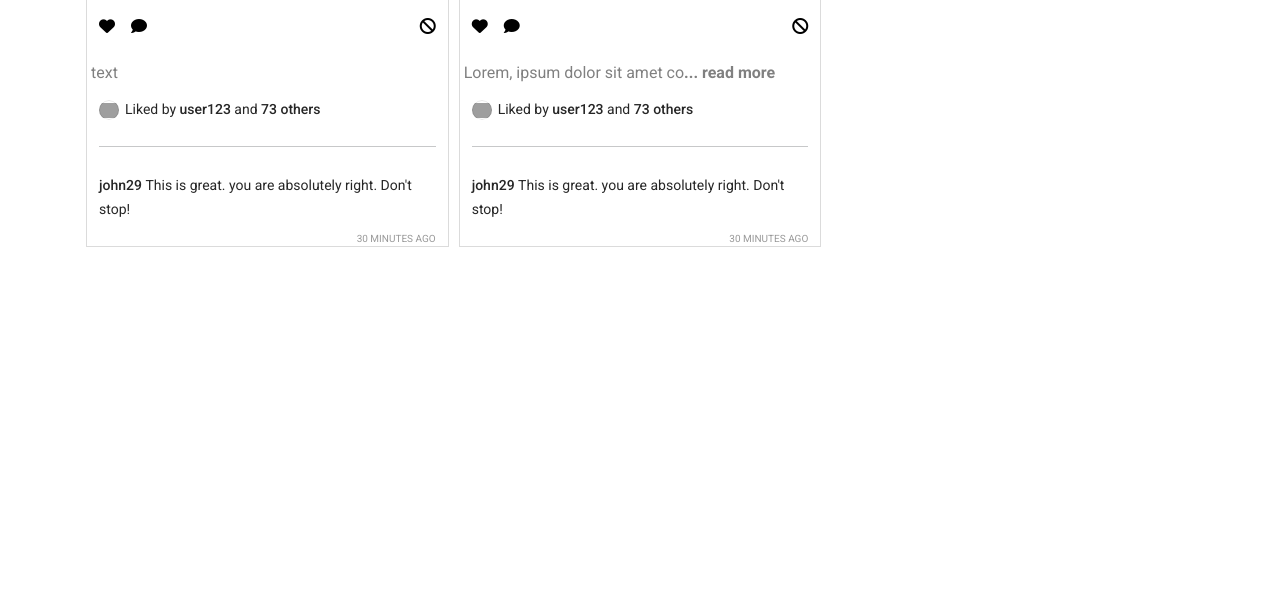
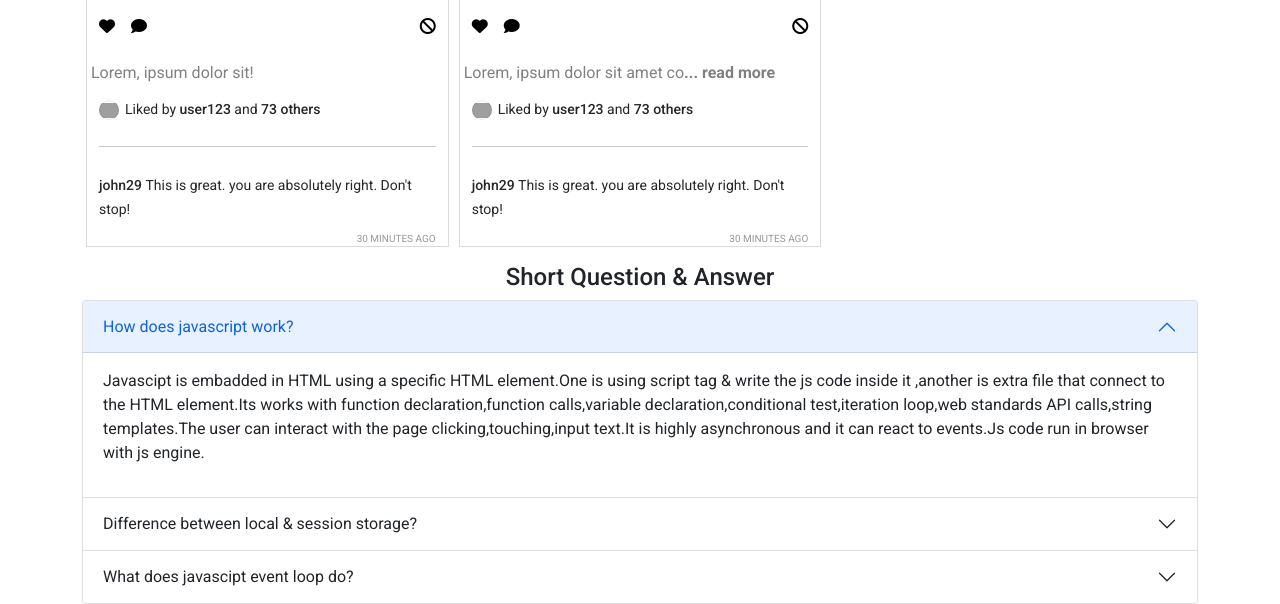
Before and after one commit to Deby1997/insta-correction, a plain HTML site: page index.html in a window 1280 px wide. Shown: the part 1285-1889 px from the top of the page. Before the commit the page ends 1548 px from the top, so only its background shows below. Drawn offline with nearby package versions, Linux system fonts and the light colour scheme; grey boxes are pictures that could not be loaded.

Commit message:
Answer added

```diff
--- a/index.html
+++ b/index.html
@@ -18,6 +18,9 @@
     <link rel="stylesheet" href="https://cdnjs.cloudflare.com/ajax/libs/font-awesome/6.0.0/css/all.min.css"
         integrity="sha512-9usAa10IRO0HhonpyAIVpjrylPvoDwiPUiKdWk5t3PyolY1cOd4DSE0Ga+ri4AuTroPR5aQvXU9xC6qOPnzFeg=="
         crossorigin="anonymous" referrerpolicy="no-referrer" />
+    <!-- css bootstrap -->
+    <link href="https://cdn.jsdelivr.net/npm/bootstrap@5.0.2/dist/css/bootstrap.min.css" rel="stylesheet"
+        integrity="sha384-EVSTQN3/azprG1Anm3QDgpJLIm9Nao0Yz1ztcQTwFspd3yD65VohhpuuCOmLASjC" crossorigin="anonymous">
 </head>
 
 <body>
@@ -57,10 +60,81 @@
             <h1>Reported posts</h1>
         </div>
     </main>
+    <!-- question & answer -->
+    <section class="container">
+        <h4 class="text-center">Short Question & Answer</h4>
+        <div class="accordion" id="accordionPanelsStayOpenExample">
+            <div class="accordion-item">
+                <h2 class="accordion-header" id="panelsStayOpen-headingOne">
+                    <button class="accordion-button" type="button" data-bs-toggle="collapse"
+                        data-bs-target="#panelsStayOpen-collapseOne" aria-expanded="true"
+                        aria-controls="panelsStayOpen-collapseOne">
+                        How does javascript work?
+                    </button>
+                </h2>
+                <div id="panelsStayOpen-collapseOne" class="accordion-collapse collapse show"
+                    aria-labelledby="panelsStayOpen-headingOne">
+                    <div class="accordion-body">
+                        <p>
+                            Javascipt is embadded in HTML using a specific HTML element.One is using script tag & write
+                            the js code inside it ,another is extra file that connect to the HTML element.Its works with
+                            function declaration,function calls,variable declaration,conditional test,iteration loop,web
+                            standards API calls,string templates.The user can interact with the page
+                            clicking,touching,input text.It is highly asynchronous and it can react to events.Js code
+                            run in browser with js engine.
+                        </p>
+                    </div>
+                </div>
+            </div>
+            <div class="accordion-item">
+                <h2 class="accordion-header" id="panelsStayOpen-headingTwo">
+                    <button class="accordion-button collapsed" type="button" data-bs-toggle="collapse"
+                        data-bs-target="#panelsStayOpen-collapseTwo" aria-expanded="false"
+                        aria-controls="panelsStayOpen-collapseTwo">
+                        Difference between local & session storage?
+                    </button>
+                </h2>
+                <div id="panelsStayOpen-collapseTwo" class="accordion-collapse collapse"
+                    aria-labelledby="panelsStayOpen-headingTwo">
+                    <div class="accordion-body">
+                        <p>
+                            Local & session storage are both used to store information in the browser.Local storage is
+                            available in any window or any browser but on the other hand session storage is accessible
+                            from only single tab.Local storage capacity is 10 mb & session storage capacity 5 mb.Local
+                            storage data never expires but session storage data expires while closing the tab.
+                        </p>
+                    </div>
+                </div>
+            </div>
+            <div class="accordion-item">
+                <h2 class="accordion-header" id="panelsStayOpen-headingThree">
+                    <button class="accordion-button collapsed" type="button" data-bs-toggle="collapse"
+                        data-bs-target="#panelsStayOpen-collapseThree" aria-expanded="false"
+                        aria-controls="panelsStayOpen-collapseThree">
+                        What does javascipt event loop do?
+                    </button>
+                </h2>
+                <div id="panelsStayOpen-collapseThree" class="accordion-collapse collapse"
+                    aria-labelledby="panelsStayOpen-headingThree">
+                    <div class="accordion-body">
+                        <strong>This is the third item's accordion body.</strong> It is hidden by default, until the
+                        collapse plugin adds the appropriate classes that we use to style each element. These classes
+                        control the overall appearance, as well as the showing and hiding via CSS transitions. You can
+                        modify any of this with custom CSS or overriding our default variables. It's also worth noting
+                        that just about any HTML can go within the <code>.accordion-body</code>, though the transition
+                        does limit overflow.
+                    </div>
+                </div>
+            </div>
+        </div>
+    </section>
     <footer></footer>
 
     <!-- add javascript  file  -->
     <script src="./js/app.js"></script>
+    <script src="https://cdn.jsdelivr.net/npm/bootstrap@5.0.2/dist/js/bootstrap.bundle.min.js"
+        integrity="sha384-MrcW6ZMFYlzcLA8Nl+NtUVF0sA7MsXsP1UyJoMp4YLEuNSfAP+JcXn/tWtIaxVXM"
+        crossorigin="anonymous"></script>
 </body>
 
 </html>
--- a/js/app.js
+++ b/js/app.js
@@ -29,7 +29,7 @@ const reportPost = (id) => {
 };
 
 const displayContent = (text) => {
-  return text.length < 30 ? 'text' : text.slice(0, 30) + "<span class='fw-bold'>... read more</span>";
+  return text.length < 30 ? text : text.slice(0, 30) + "<span class='fw-bold'>... read more</span>";
 };
 
 const switchTab = (id) => {
@@ -37,6 +37,7 @@ const switchTab = (id) => {
     document.getElementById("posts").style.display = "grid";
     document.getElementById("liked").style.display = "none";
     document.getElementById("reported").style.display = "none";
+
   } else if (id === "liked") {
     document.getElementById("liked").style.display = "block";
     document.getElementById("posts").style.display = "none";
@@ -148,8 +149,10 @@ const displayLikedPosts = () => {
   const likedPosts = getLikedPosts();
   likedPosts.forEach((post) => {
     const div = createPost(post);
+
     document.getElementById("liked").appendChild(div);
   });
+  // document.getElementById("liked").value = '';
 };
 
 const displayReportedPosts = () => {
```
